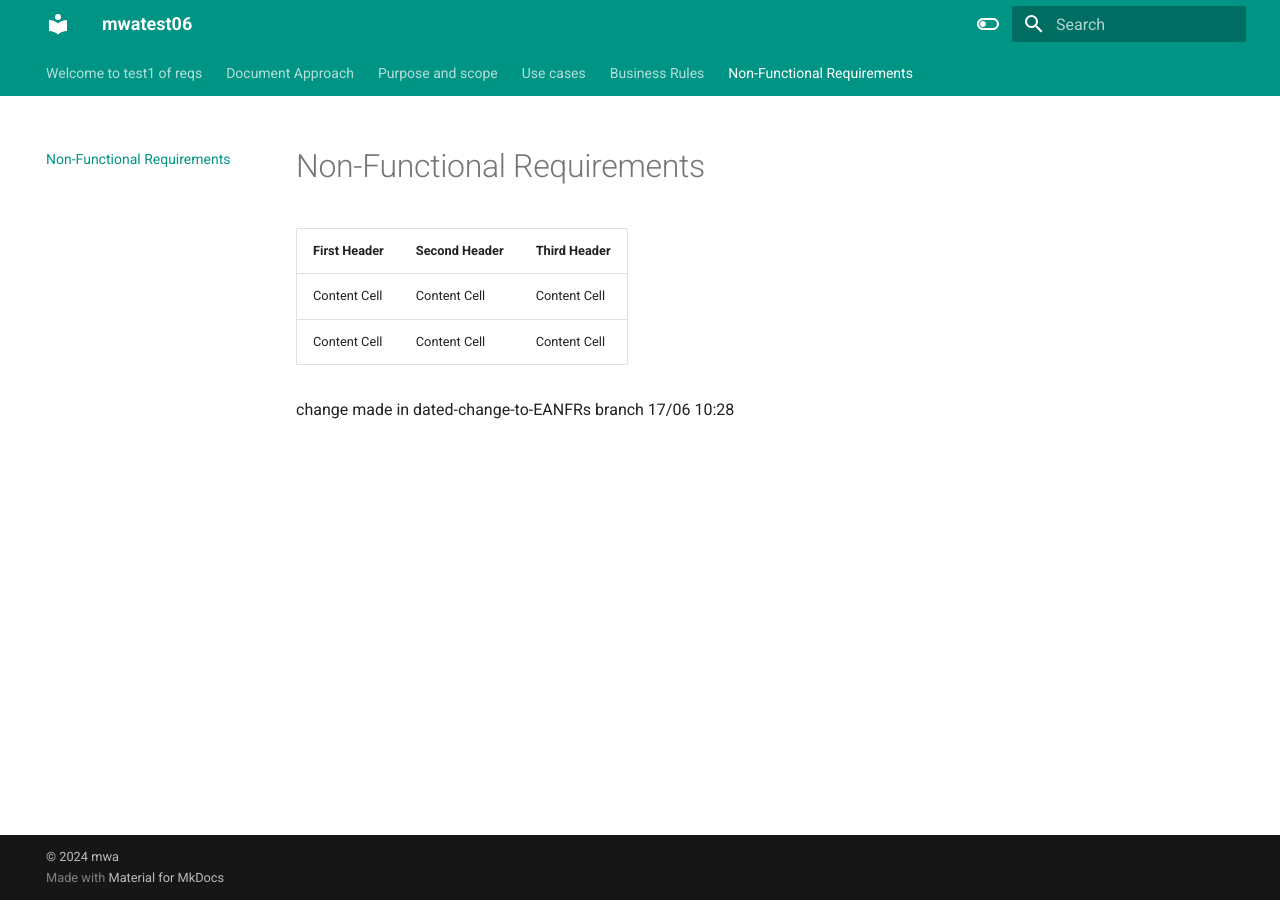
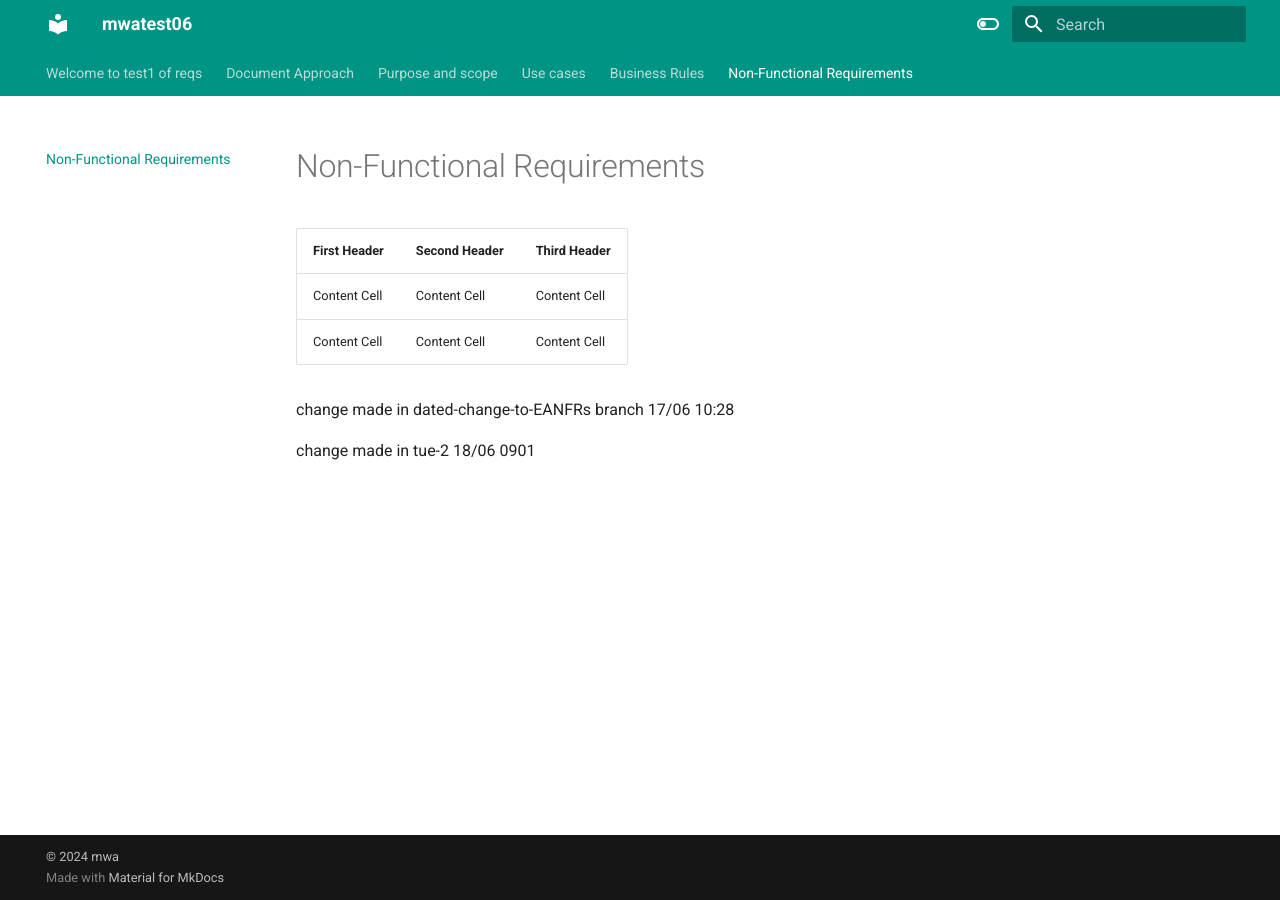
Before and after one commit to MwaGitHub/mwatest06, an MkDocs documentation site: the page built from docs/EANFRs.md, in a window 1280 px wide. Built offline with MkDocs 1.6.1 and Material for MkDocs 9.7.7, drawn with Linux system fonts in a browser that asks for light colours.

Commit message:
change on tuesday 02

```diff
--- a/docs/EANFRs.md
+++ b/docs/EANFRs.md
@@ -7,3 +7,5 @@
 | Content Cell | Content Cell  | Content Cell |
 
 change made in dated-change-to-EANFRs branch 17/06 10:28
+
+change made in tue-2 18/06 0901
```
